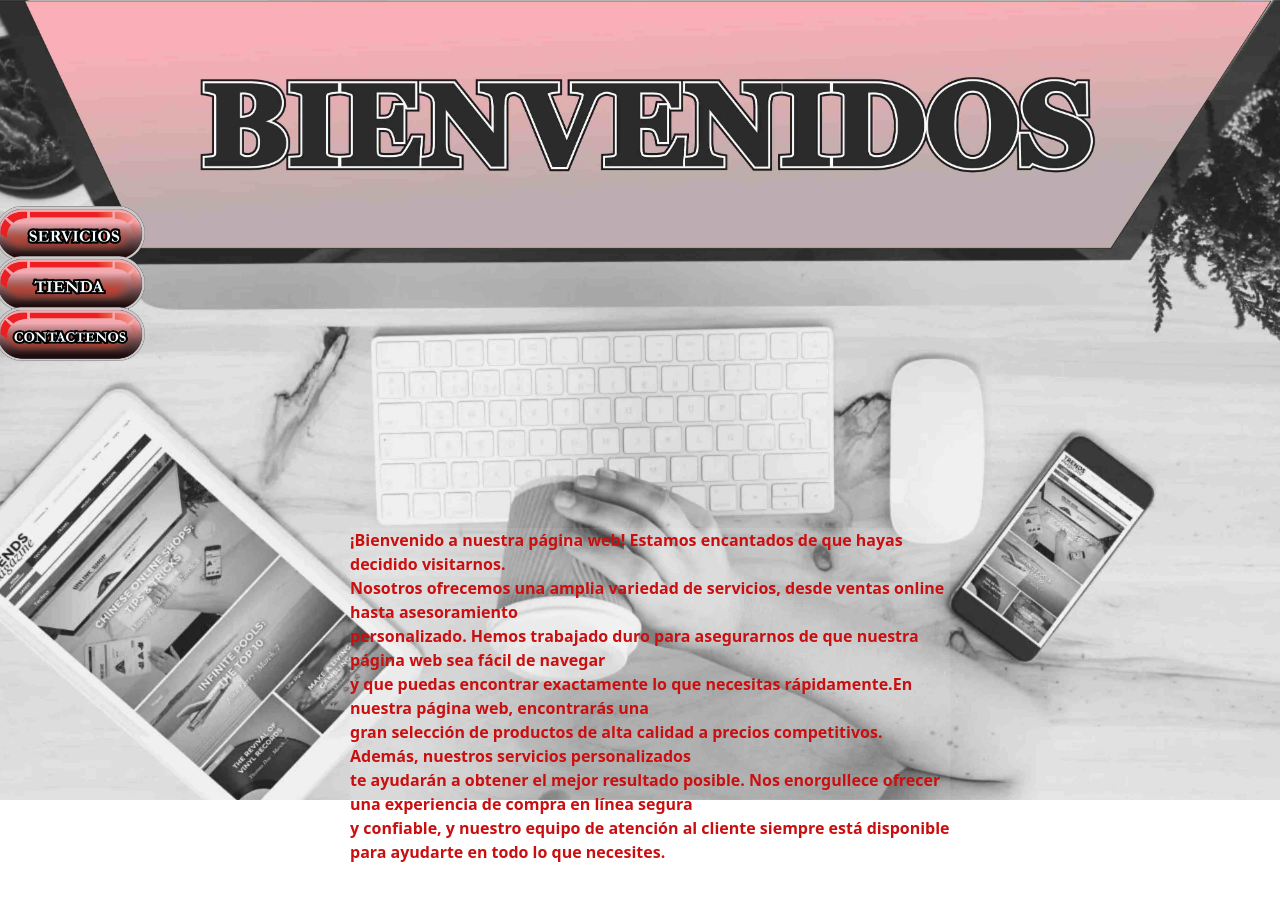
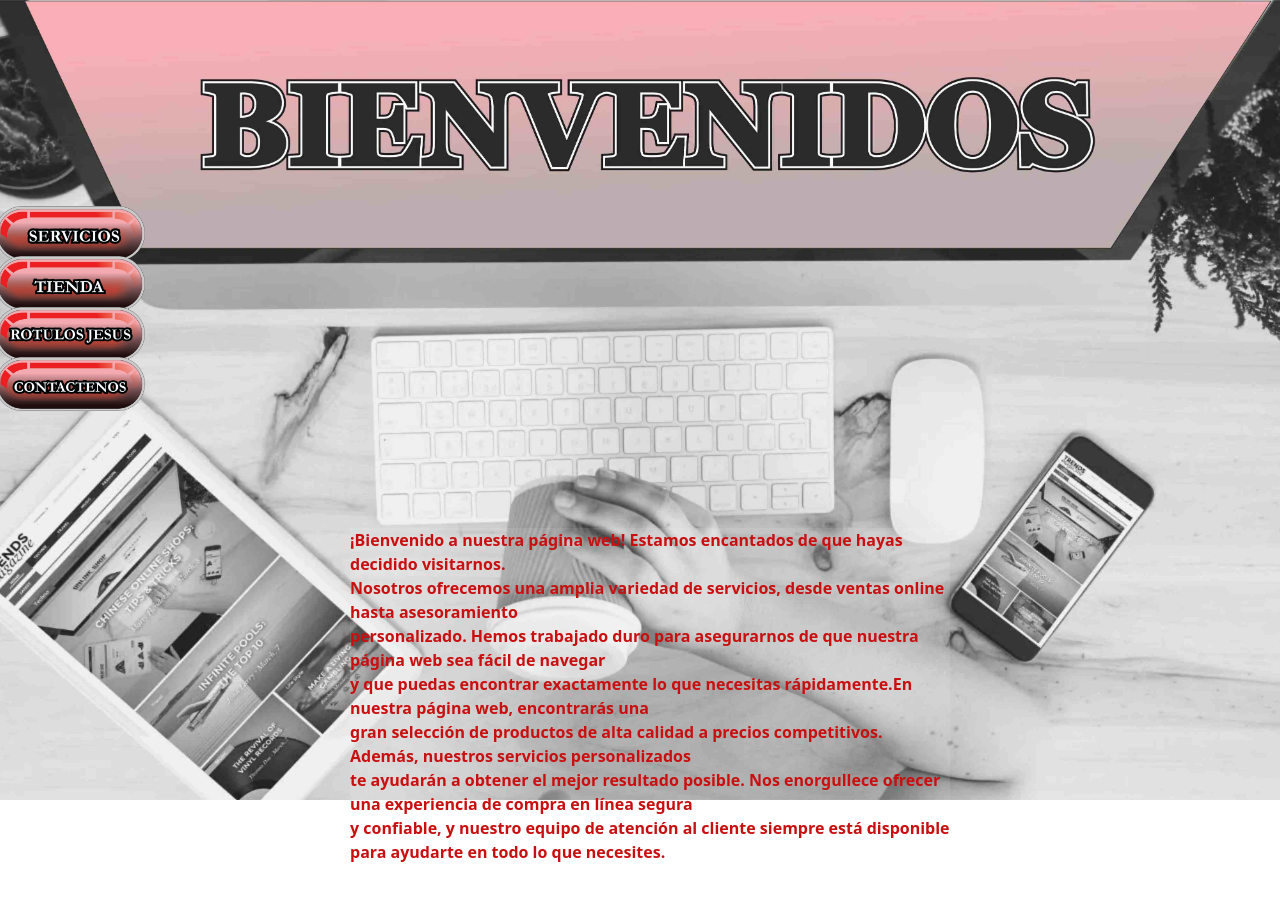
Before and after one commit to HolaMarioS/CreatividadOnline, a plain HTML site: page index.html in a window 1280 px wide. Shown: the top 900 px of the page. Drawn offline with nearby package versions, Linux system fonts and the light colour scheme; files that its build step writes are made by us from their sources.

Commit message:
Update index.html

```diff
--- a/index.html
+++ b/index.html
@@ -251,6 +251,12 @@ z-index: 2;
       <img src="Tienda 1.png" alt="Botón 3">
     </div>
   </a>
+            <div class="col-12 col-sm-6">
+      <a href="https://holamarios.github.io/CreatividadOnline/Jesu.html">
+        <div data-popup="https://holamarios.github.io/CreatividadOnline/Jesu.html" class="navbutton" data-value="6" data-hover-image="Rotulo 2.png" >
+          <img src="Rotulo1.png" alt="Botón 4">
+        </div>
+        </a>
 
   <a href="Asistencia.html">
     <div data-popup="Asistencia.html" class="navbutton" data-value="1" data-hover-image="Contáctenos2.png">
```
